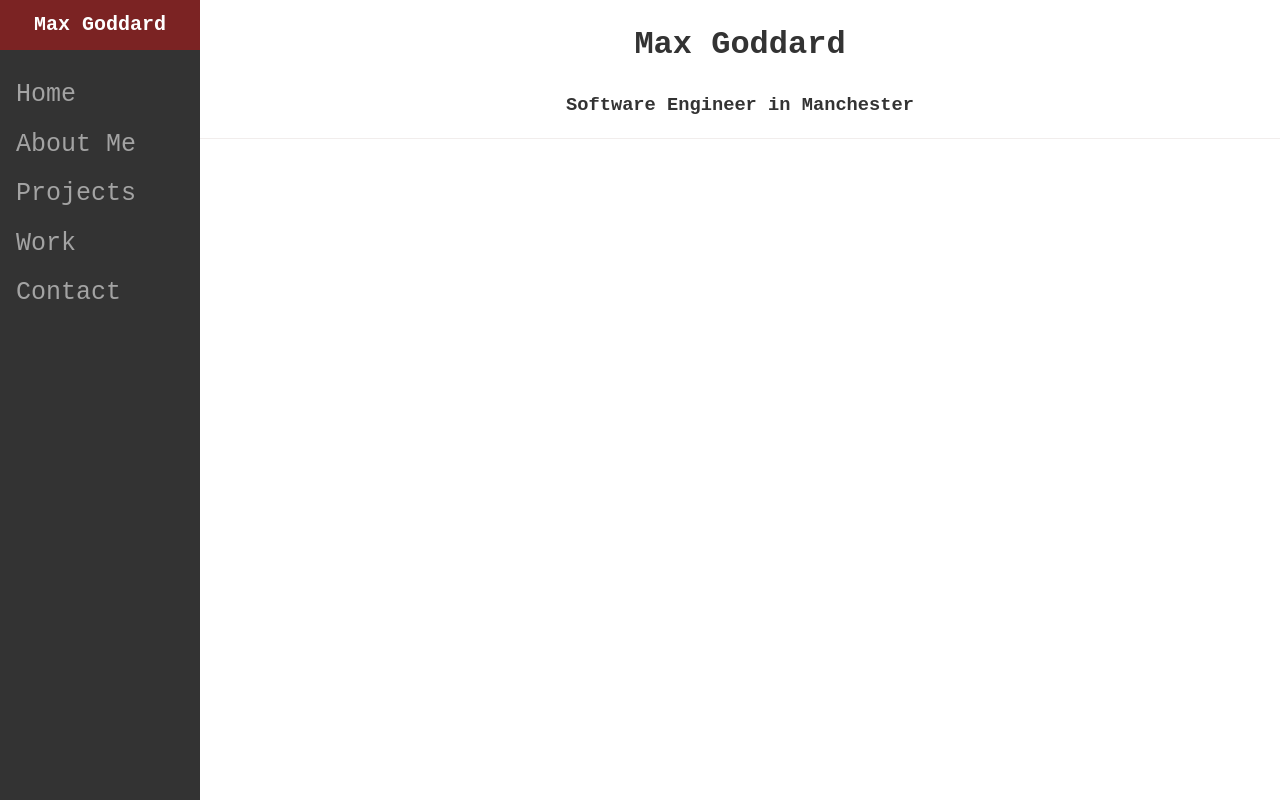
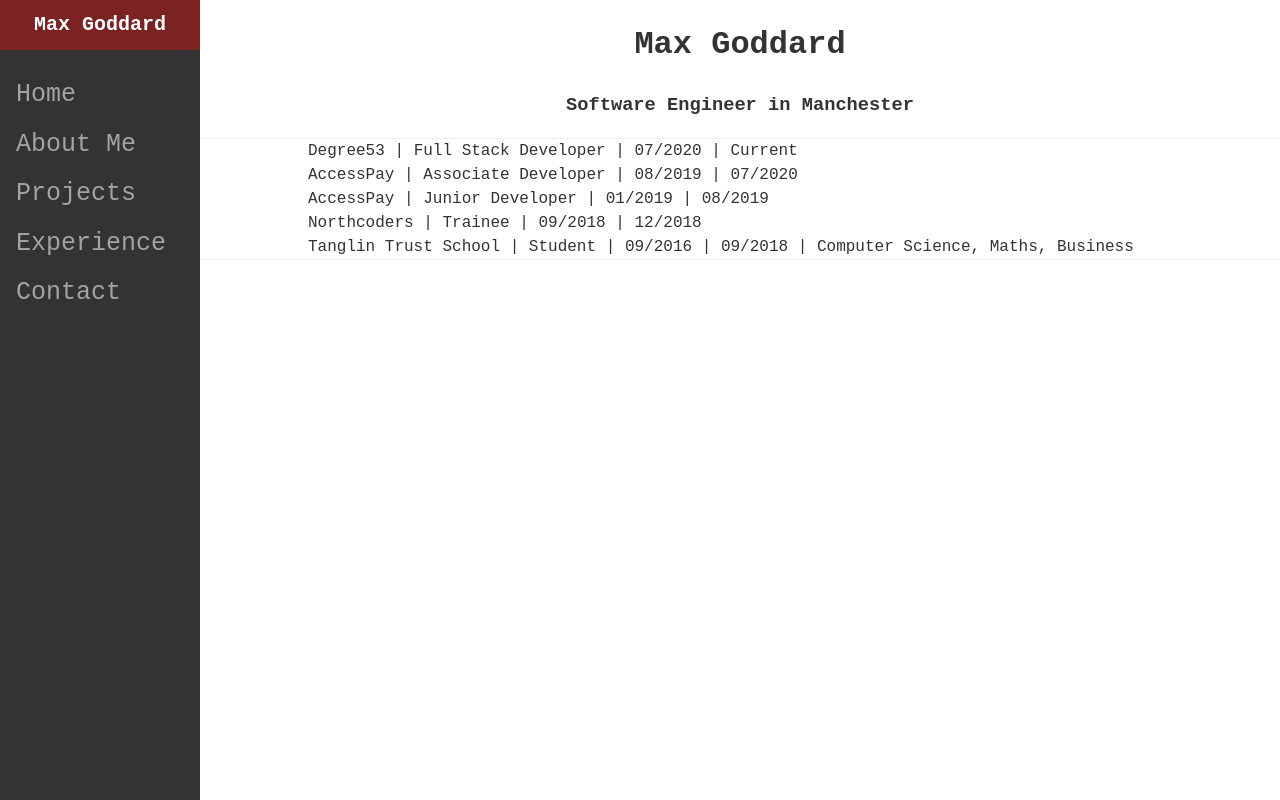
Before and after one commit to mxgoddard/max-site, a React (Create React App) app: page /experience in a window 1280 px wide. Built offline with nearby package versions, Linux system fonts and the light colour scheme.

Commit message:
Add working experience

```diff
--- a/src/App.js
+++ b/src/App.js
@@ -5,7 +5,7 @@ import Contact from './components/Contact.jsx';
 import Home from './components/Home.jsx';
 import Header from './components/Header.jsx';
 import Projects from './components/Projects.jsx';
-import Work from './components/Work.jsx';
+import Experience from './components/Experience.jsx';
 import SideNav from './components/SideNav.jsx';
 import './app.css';
 
@@ -15,7 +15,7 @@ function App() {
             <div className='App'>
                 <SideNav />
                 <Switch>
-                    <div class='Main'>
+                    <div className='Main'>
                         <Route path='/'>
                             <Header />
                         </Route>
@@ -28,8 +28,8 @@ function App() {
                         <Route path="/projects">
                             <Projects />
                         </Route>
-                        <Route path="/work">
-                            <Work />
+                        <Route path="/experience">
+                            <Experience />
                         </Route>
                         <Route path="/contact">
                             <Contact />
--- /dev/null
+++ b/src/components/Experience.jsx
@@ -0,0 +1,44 @@
+import React from 'react';
+const experienceJson = require('../data/experience.json');
+
+class Experience extends React.Component {
+
+    state = {
+        test: [ 1, 2, 3, 4, 5 ],
+        experience: []
+    }
+
+    render() {
+        return (
+            <div className='format-styling'>
+                {
+                    this.state.experience.map((obj, index) => {
+                        return (
+                            <div key={index}>
+                                <span>{ obj.company } | </span>
+                                <span>{ obj.position } | </span>
+                                <span>{ obj.startDate } | </span>
+                                <span>{ obj.endDate }</span>
+                                { obj.notes.length > 0 &&
+                                    <span> | { obj.notes }</span>
+                                }
+                            </div>
+                        );
+                    })
+                }
+            </div>
+        )
+    };
+
+    componentDidMount() {
+        let a = experienceJson.experience;
+        console.log(a);
+        // Read experience.json - error handle
+        // TODO - order chronologically
+        this.setState({ experience: a })
+    }
+}
+
+
+
+export default Experience;
--- a/src/components/Home.jsx
+++ b/src/components/Home.jsx
@@ -1,6 +1,7 @@
 import React from 'react';
 
-function Home() {
+class Home extends React.Component {
+    render() {
         return (
             /* Blog / update feed */
             <div className='format-styling'>
@@ -9,4 +10,9 @@ function Home() {
         )
     }
 
+    componentDidMount() {
+        console.log('Hello, World!');
+    }
+}
+
 export default Home;
--- a/src/components/SideNav.jsx
+++ b/src/components/SideNav.jsx
@@ -16,7 +16,7 @@ class SideNav extends React.Component {
                         <Link to='/'>Home</Link>
                         <Link to='/about'>About Me</Link>
                         <Link to='/projects'>Projects</Link>
-                        <Link to='/work'>Work</Link>
+                        <Link to='/experience'>Experience</Link>
                         <Link to='/contact'>Contact</Link>
                     </div>
                 </nav>
--- a/src/components/Work.jsx
+++ /dev/null
@@ -1,11 +0,0 @@
-import React from 'react';
-
-function Work() {
-    return (
-        <div className='format-styling'>
-            <h2>Work</h2>
-        </div>
-    )
-}
-
-export default Work;
--- /dev/null
+++ b/src/data/experience.json
@@ -0,0 +1,10 @@
+{
+    "experience":
+    [
+        { "company": "Degree53", "position": "Full Stack Developer", "startDate": "07/2020", "endDate": "Current", "notes": "" },
+        { "company": "AccessPay", "position": "Associate Developer", "startDate": "08/2019", "endDate": "07/2020", "notes": "" },
+        { "company": "AccessPay", "position": "Junior Developer", "startDate": "01/2019", "endDate": "08/2019", "notes": "" },
+        { "company": "Northcoders", "position": "Trainee", "startDate": "09/2018", "endDate": "12/2018", "notes": "" },
+        { "company": "Tanglin Trust School", "position": "Student", "startDate": "09/2016", "endDate": "09/2018", "notes": "Computer Science, Maths, Business" }
+    ]
+}
```
Also changed, not shown: 2 other files (tests, documents, lock files or other folders). Lines whose indentation alone changed are shown as unchanged.
